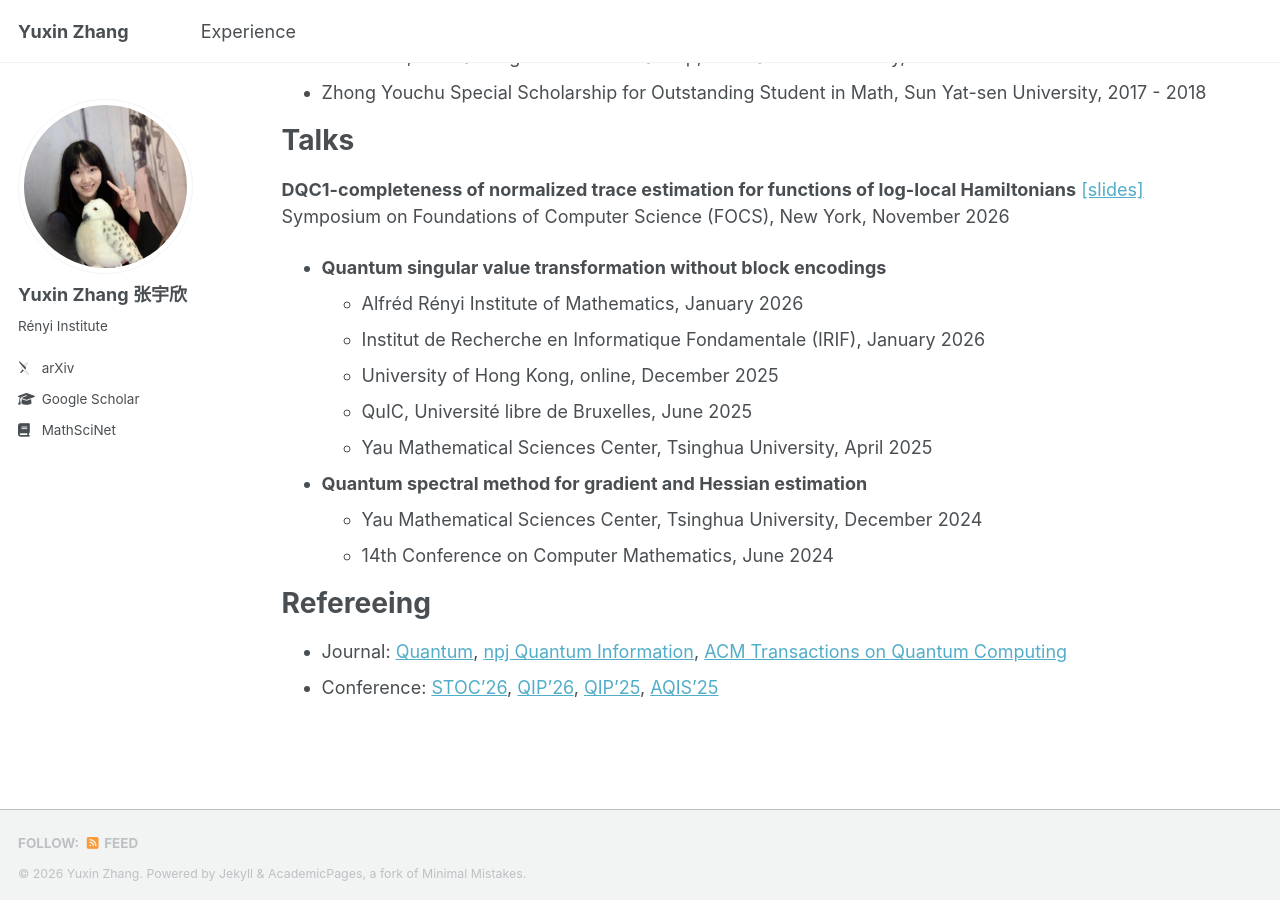
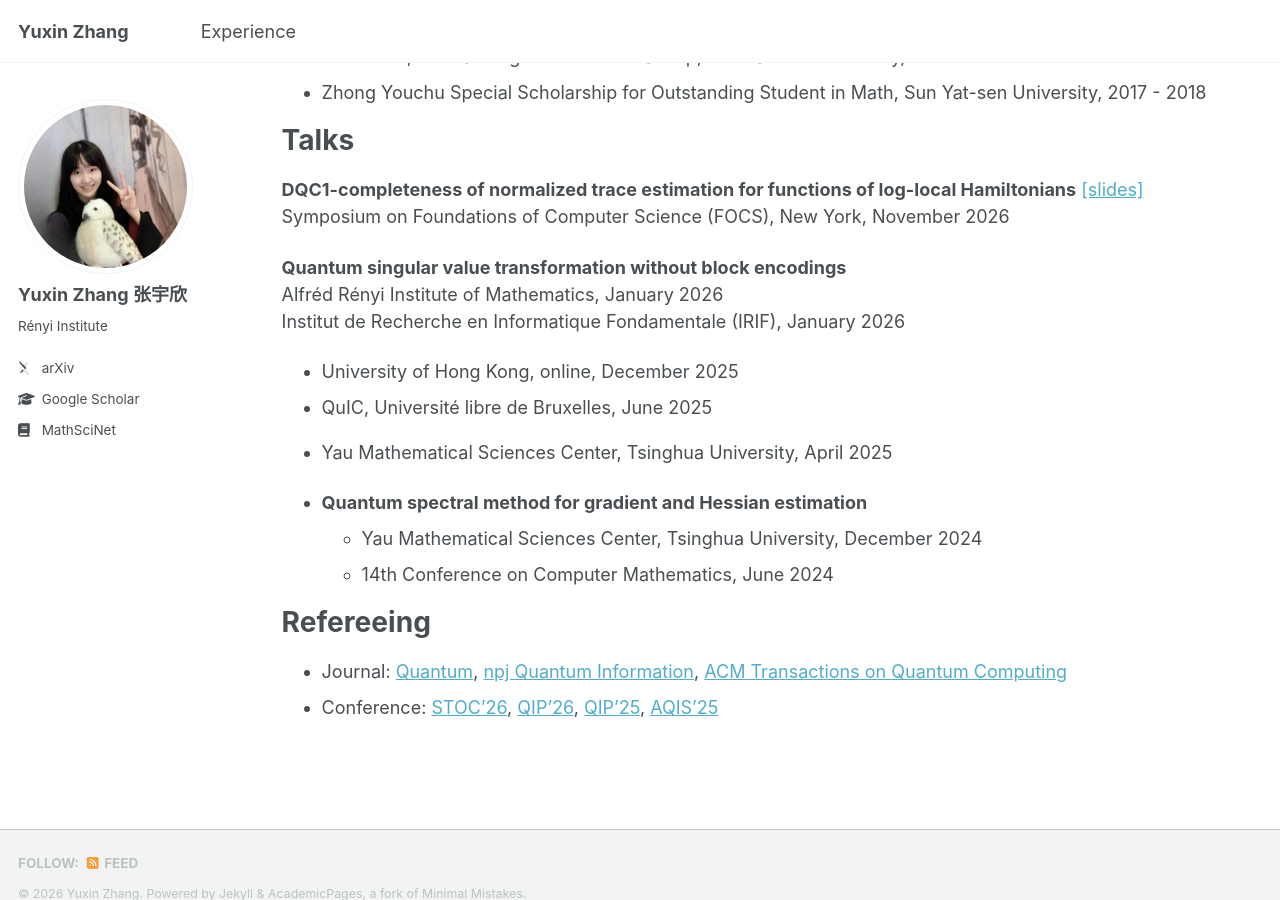
Before and after one commit to yuxinzhangmath/yuxinzhangmath.github.io, a Jekyll site: the page built from _pages/experience.md, in a window 1280 px wide and 900 px high, scrolled down 891 px. Built offline with Jekyll 4.4.1, drawn with Linux system fonts in a browser that asks for light colours; some web fonts are replaced; a script bundle is joined from its source files by our own code; library files that are not in the unit come from our copies.

```diff
--- a/_pages/experience.md
+++ b/_pages/experience.md
@@ -46,9 +46,9 @@ author_profile: true
 <b>DQC1-completeness of normalized trace estimation for functions of log-local Hamiltonians</b> [[slides]](/files/slides/DQC1_FOCS2026.pdf)<br>
 Symposium on Foundations of Computer Science (FOCS), New York, November 2026
 
-* **Quantum singular value transformation without block encodings**
-   * Alfréd Rényi Institute of Mathematics, January 2026
-   * Institut de Recherche en Informatique Fondamentale (IRIF), January 2026
+<b>Quantum singular value transformation without block encodings</b><br>
+Alfréd Rényi Institute of Mathematics, January 2026<br>
+Institut de Recherche en Informatique Fondamentale (IRIF), January 2026<br>
    * University of Hong Kong, online, December 2025
    * QuIC, Université libre de Bruxelles, June 2025
    * Yau Mathematical Sciences Center, Tsinghua University, April 2025
```
